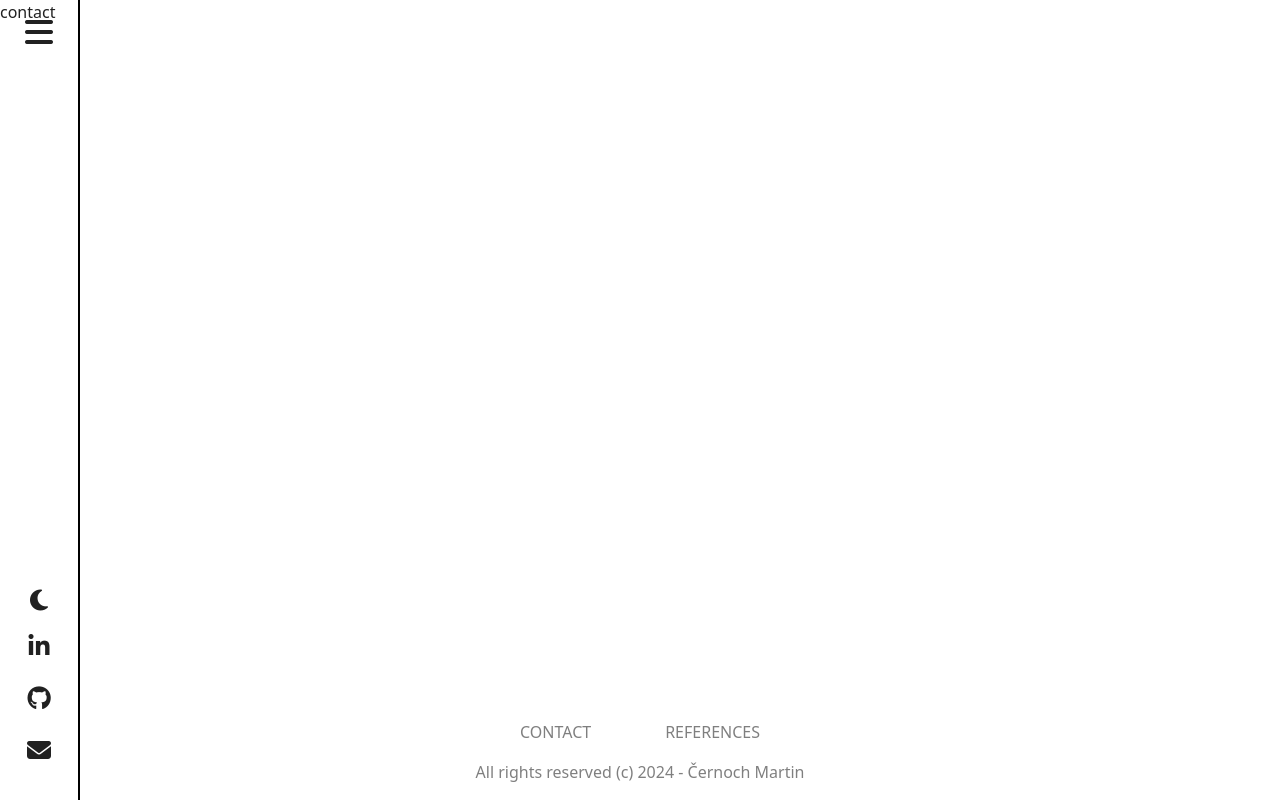
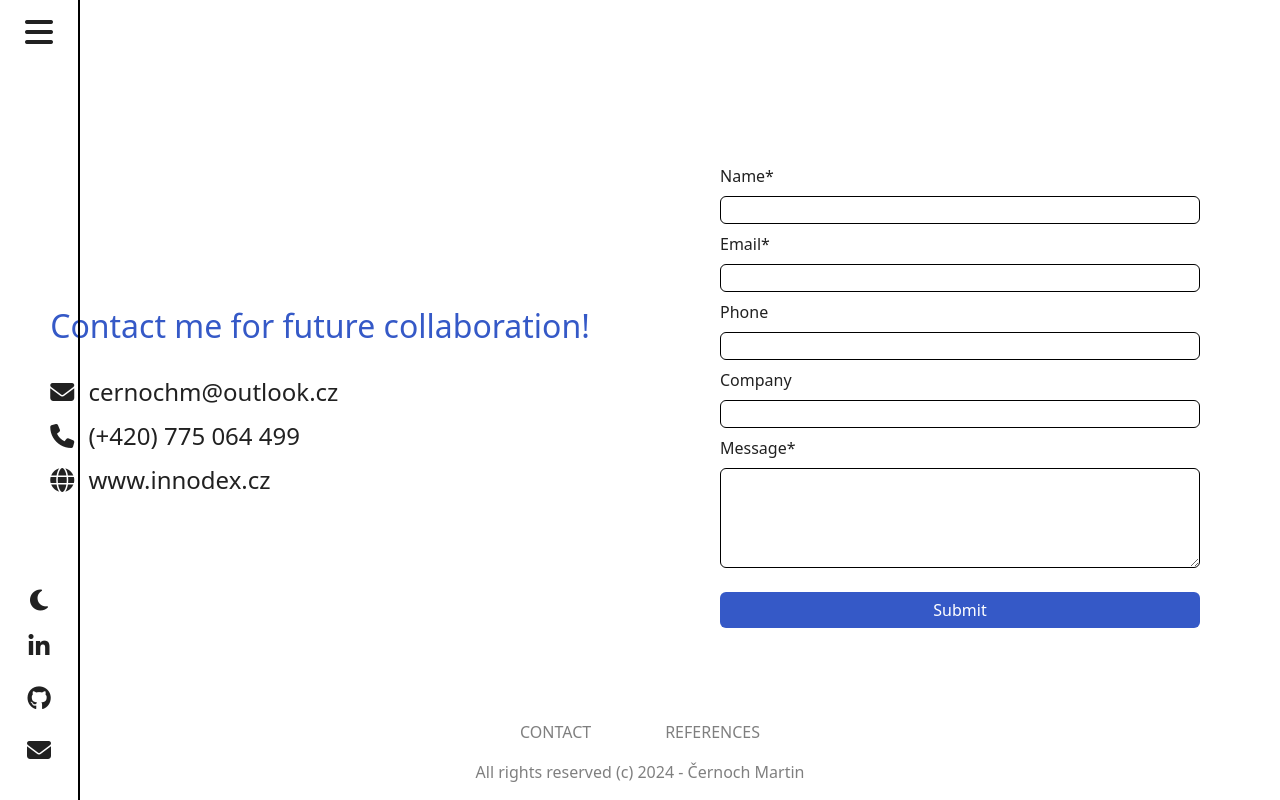
Before and after one commit to cernochmartin/cernochmartin-nuxt, a Nuxt app: page /contact in a window 1280 px wide. Built offline with nearby package versions, Linux system fonts and the light colour scheme.

Commit message:
wip(contact): add FE side of contact form

```diff
--- a/app.vue
+++ b/app.vue
@@ -133,6 +133,22 @@ h2 {
   color: #00a3ff;
 }
 
+input,
+textarea {
+    background-color: transparent;
+    border: 1px solid;
+    border-radius: 6px;
+    padding: 4px;
+}
+
+input {
+  height: 28px;
+}
+
+textarea {
+  height: 100px;
+}
+
 h3,
 a,
 span {
@@ -152,6 +168,28 @@ header {
   width: 640px;
   margin: 0 auto;
   text-align: center;
+}
+
+.full {
+    background-color: #3559c7;
+    color: #ffffff;
+}
+
+.outline {
+    background-color: transparent;
+    border: 0.5px solid #3559c7;
+    color: #3559c7;
+}
+
+.dark-mode .full {
+    background-color: #00a3ff;
+    color: #ffffff;
+}
+
+.dark-mode .outline {
+    background-color: transparent;
+    border: 0.5px solid #00a3ff;
+    color: #00a3ff;
 }
 
 .animation-underline {
--- a/components/base/BaseButton.vue
+++ b/components/base/BaseButton.vue
@@ -9,30 +9,7 @@ const props = defineProps<{
 </script>
 <template>
     <NuxtLink :to="props.path" :class="type === 'full' ? 'full' : 'outline'"
-        class="px-2.5 text-white text-center py-1.5 rounded-md text-2xl animation-up">
+        class="px-2.5 text-white text-center py-1.5 rounded-md text-2xl">
         {{ props.text }} <i v-if="props.icon" class="fas fa-arrow-right" />
     </NuxtLink>
 </template>
-<style scoped>
-.full {
-    background-color: #3559c7;
-    color: #ffffff;
-}
-
-.outline {
-    background-color: transparent;
-    border: 0.5px solid #3559c7;
-    color: #3559c7;
-}
-
-.dark-mode .full {
-    background-color: #00a3ff;
-    color: #ffffff;
-}
-
-.dark-mode .outline {
-    background-color: transparent;
-    border: 0.5px solid #00a3ff;
-    color: #00a3ff;
-}
-</style>
--- a/components/the/TheNav.vue
+++ b/components/the/TheNav.vue
@@ -1,8 +1,6 @@
 <script setup lang="ts">
 const colorMode = useColorMode()
-
 const isOpen = ref<boolean>(false)
-
 const emit = defineEmits(['isNavOpen'])
 
 function isNavOpen() {
--- a/pages/contact.vue
+++ b/pages/contact.vue
@@ -1,3 +1,87 @@
+<script setup lang="ts">
+const meta = useSiteMeta()
+const form = reactive<{
+    name: string
+    email: string
+    phone: string
+    company: string
+    message: string
+}>({
+    name: '',
+    email: '',
+    phone: '',
+    company: '',
+    message: ''
+})
+const errorMessage = ref<string>('')
+
+const emailPattern = /[^\s@]+@[^\s@]+\.[^\s@]+/
+const emailValidation = computed(() => {
+    return emailPattern.test(form.email)
+})
+
+const phonePattern = /^\d{9}$/
+const phoneValidation = computed(() => {
+    return phonePattern.test(form.phone)
+})
+
+async function submitForm() {
+    if (!phoneValidation.value && !emailValidation.value) {
+        errorMessage.value = 'Email and phone are not valid'
+    }
+    else if (!emailValidation.value) {
+        errorMessage.value = 'Email is not valid'
+    }
+    else if (!phoneValidation.value) {
+        errorMessage.value = 'Phone is not valid'
+    }
+    else if (emailValidation.value && phoneValidation.value) {
+        console.log(form)
+    }
+}
+
+useSeoMeta({
+    title: meta.SiteName + ' - Contact',
+    description: meta.SiteDescription
+})
+</script>
 <template>
-    contact
+    <section class="flex justify-center">
+        <article class="w-1/2 min-height flex justify-center items-center">
+            <div>
+                <h2>
+                    Contact me for future collaboration!
+                </h2>
+                <div class="flex flex-col gap-2 mt-6">
+                    <NuxtLink to="mailto:cernochm@outlook.cz" target="_blank">
+                        <i class="fa-solid fa-envelope pr-2" /> cernochm@outlook.cz
+                    </NuxtLink>
+                    <NuxtLink to="tel:+420775064499">
+                        <i class="fa-solid fa-phone pr-2" /> (+420) 775 064 499
+                    </NuxtLink>
+                    <NuxtLink to="https://www.innodex.cz" target="_blank">
+                        <i class="fa-solid fa-globe pr-2" /> www.innodex.cz
+                    </NuxtLink>
+                </div>
+            </div>
+        </article>
+        <article class="w-1/2 min-height flex justify-center items-center">
+            <div class="flex flex-col gap-2 w-[480px]">
+                <label for="text">Name*</label>
+                <input v-model="form.name" type="text" class="border-color" required />
+                <label for="email">Email*</label>
+                <input v-model="form.email" type="email" class="border-color" required />
+                <label for="text">Phone</label>
+                <input v-model="form.phone" type="text" class="border-color" />
+                <label for="text">Company</label>
+                <input v-model="form.company" type="text" class="border-color" />
+                <label for="text">Message*</label>
+                <textarea v-model="form.message" class="border-color" required />
+                <button @click="submitForm()" class="full px-3 text-white text-center py-1.5 rounded-md mt-4">
+                    Submit
+                </button>
+                <p class="text-center">{{ errorMessage }}</p>
+            </div>
+        </article>
+    </section>
 </template>
```
